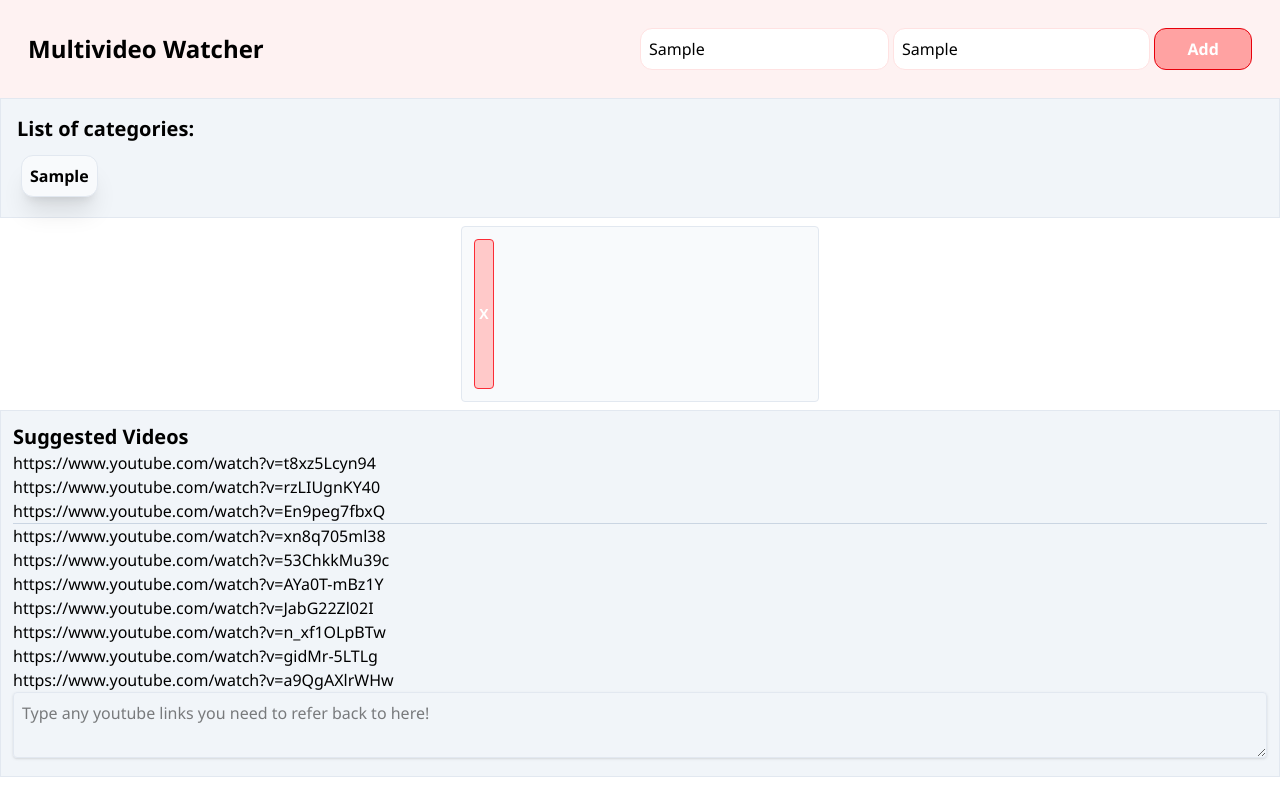
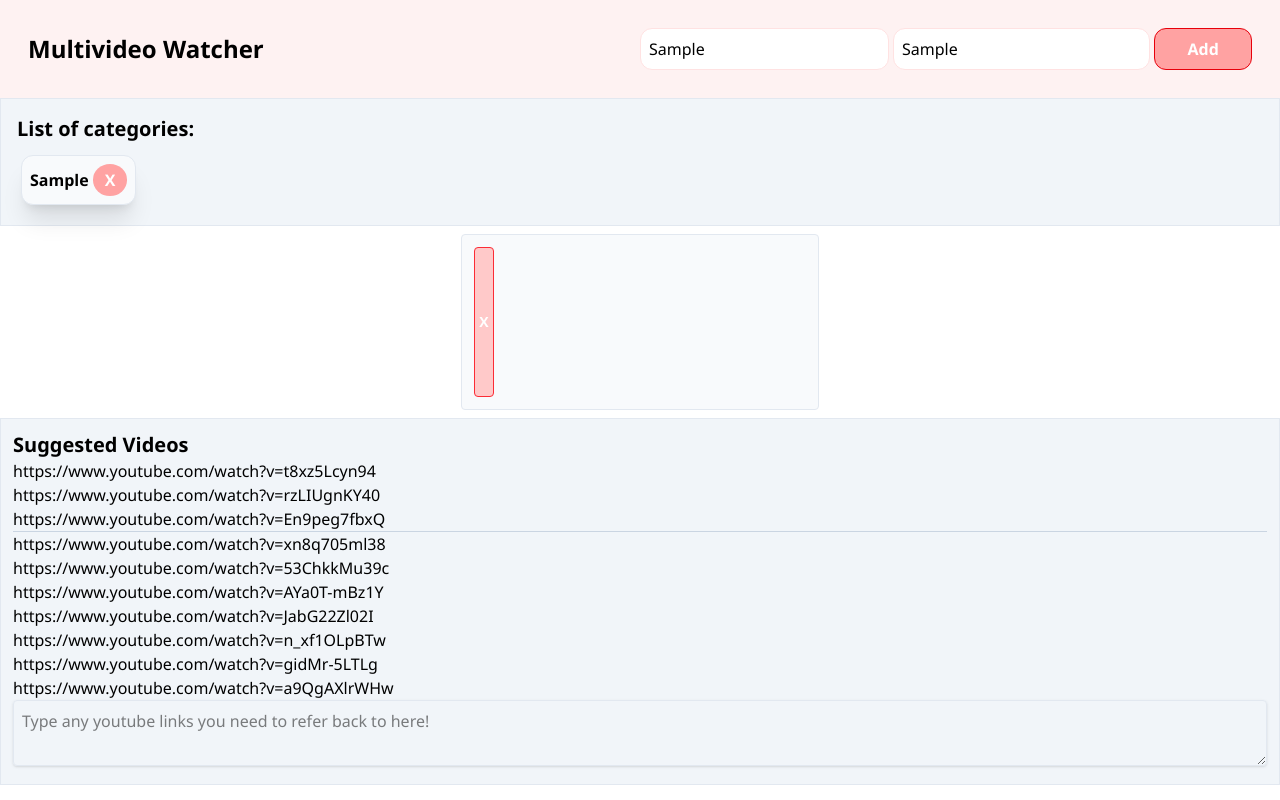
Before and after one commit to mmgbeojiri/props-n-stuff, a React (Vite) app in the folder props/: page / in a window 1280 px wide. Both pictures are taken after typing "Sample", "Sample" into the empty fields and a click on the button "Add". Built offline with nearby package versions, Linux system fonts and the light colour scheme.

Commit message:
localStorage update

```diff
--- a/props/src/App.css
+++ b/props/src/App.css
@@ -40,7 +40,7 @@ header input[type="button"] {
 #cateSelect h1 {
   @apply font-bold mx-4 text-xl mt-4
 }
-#cateSelect button {
+#buttonInCateSelect div {
   @apply shadow p-2 rounded-xl border border-slate-200 bg-slate-50 hover:bg-white
 }
 
@@ -50,6 +50,10 @@ header input[type="button"] {
 
 #buttonInCateSelect {
   @apply flex gap-2 p-4
+}
+
+#cateSelect .deleteSmall {
+  @apply py-1 px-3 bg-red-300 border-red-500 text-white ml-1 rounded-[50%] hover:bg-red-200
 }
 
 #videoContainer {
--- a/props/src/App.jsx
+++ b/props/src/App.jsx
@@ -1,4 +1,4 @@
-import { useState } from 'react'
+import { useEffect, useState } from 'react'
 import reactLogo from './assets/react.svg'
 import viteLogo from './assets/vite.svg'
 import heroImg from './assets/hero.png'
@@ -7,12 +7,29 @@ import './App.css'
 
 function App() {
   const [userInput, setUserInput] = useState("");
-  const [listOfVideos, setList] = useState([]);
   const [videoCategory, setVideoCatagory] = useState("");
-  const [listOfCategory, setVideoCatagories] = useState([])
 
 
+  const [listOfVideos, setList] = useState(() => {
+    let saved = JSON.parse(localStorage.getItem('listOfVideos'));
+    return saved || []; // Fallback to empty string
+  });
+  const [listOfCategory, setVideoCatagories] = useState(() => {
+    let saved = JSON.parse(localStorage.getItem('listOfCategory'));
+    return saved || []; // Fallback to empty string
+  });
+
   const [mainCategory, setmaincat] = useState("");
+
+
+  useEffect(() => {
+    localStorage.setItem('listOfVideos', JSON.stringify(listOfVideos));
+  }, ['listOfVideos', listOfVideos]);
+
+  useEffect(() => {
+    localStorage.setItem('listOfCategory', JSON.stringify(listOfCategory));
+  }, ['listOfCategory', listOfCategory]);
+
 
   return (
     <>
@@ -27,7 +44,9 @@ function App() {
             listOfCategory.includes(videoCategory) ? listOfCategory : [...listOfCategory, videoCategory]
           );
           setList([...listOfVideos, {"src": userInput, "category": videoCategory}]);
-          setmaincat(videoCategory)
+          setmaincat(videoCategory);
+
+
         }
         } />
       </form>
@@ -39,7 +58,16 @@ function App() {
       <div id="buttonInCateSelect">
       {
       listOfCategory.map((category, cateIndex) => (
-        <button className={category == mainCategory ? "active-button" : ""} onClick={() => setmaincat(category)}>{category}</button>
+        <div key={cateIndex} className={category == mainCategory ? "active-button" : ""} onClick={() => setmaincat(category)}>
+          {category}
+            <button className="deleteSmall"
+            onClick={ ()=>{
+              let templist = listOfCategory;
+               templist.splice(cateIndex, 1);
+               setVideoCatagories(templist);
+              }
+               }>X</button>
+          </div>
       ))
       }
       </div>
```
